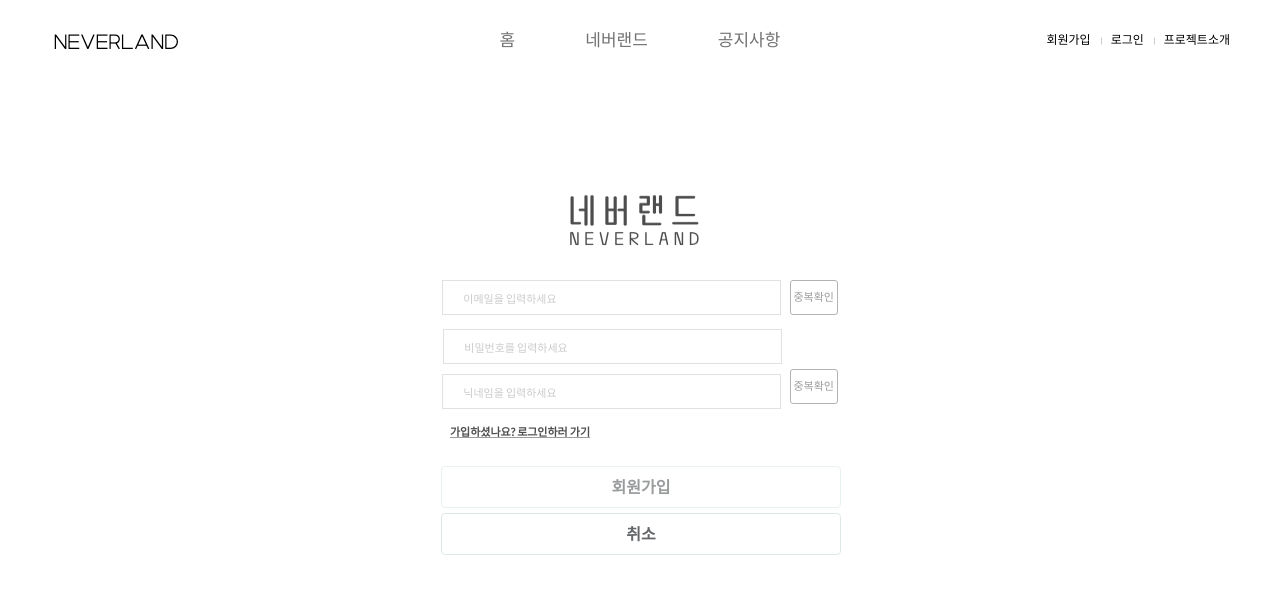
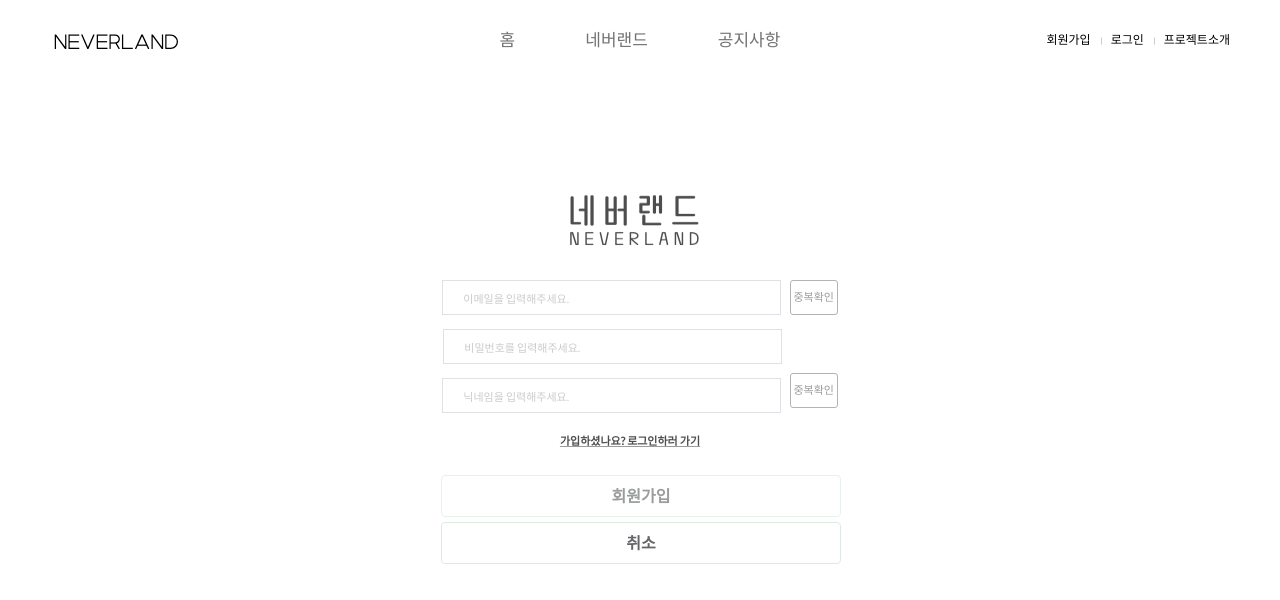
Before and after one commit to superbono/springBoot_Security_Vue.js, a Vue app in the folder src/frontend/: page /join in a window 1280 px wide. Shown: the top 600 px of the page. Built offline with nearby package versions, Linux system fonts and the light colour scheme; a web font is replaced by a local one.

Commit message:
frontend 이메일, 비밀번호, 닉네임 유효성검사 및 디자인

```diff
--- a/src/frontend/src/components/SignupForm.vue
+++ b/src/frontend/src/components/SignupForm.vue
@@ -12,32 +12,47 @@
         <div style="margin-top: -45px;">
           <label for="username"></label>
           <input id="username" type="text" v-model="username" style="border: 1px solid #D1D5D8; width: 85%; height: 35px;
-                                                                      background: #fff;" placeholder="이메일을 입력하세요" autofocus />
+                                                                      background: #fff;" autofocus placeholder="이메일을 입력해주세요." />
           <button type="button" @click="idChk" style="margin-left: 9px;width: 48px; height: 35px; border-radius: 3px; background: #fff; border: 1px solid #949394; font-size: 11px;">중복확인</button>
-          <template v-if="duplicateId == true">
+          <template v-if="duplicateId == true && username != ''">
             <div class="idLog" style="margin-right: 240px; color: #2DB400; margin-top: 4px; font-size: 12px;">{{ idChkMsg }}</div>
           </template>
+          <template v-else-if="duplicateId == false && username != ''">
+            <div class="idLog" style="margin-right: 240px; color: #AF4D4D; margin-top: 4px; font-size: 12px;">{{ idChkMsg }}</div>
+          </template>
+          <template v-else-if="!isUsernameValid && username != ''">
+            <div class="idLog" style="margin-right: 240px; color: #AF4D4D; margin-top: 4px; font-size: 12px;"></div>
+          </template>
           <template v-else>
-            <div class="idLog" style="margin-right: 240px; color: #AF4D4D; margin-top: 4px; font-size: 12px;">{{ idChkMsg }}</div>
+            <div class="idLog" style="margin-right: 240px; color: #AF4D4D; margin-top: 4px; font-size: 12px;"></div>
           </template>
         </div>
         <div>
           <label for="password"></label>
           <input id="password" type="password" v-model="password" style="border: 1px solid #D1D5D8; width: 85%; height: 35px; margin-right: 55px;
-                                                                         background: #fff; margin-top: 10px;" placeholder="비밀번호를 입력하세요" />
+                                                                         background: #fff; margin-top: 10px;" placeholder="비밀번호를 입력해주세요." />
+          <template v-if="password == ''">
+            <div class="pwLog" style="margin-right: 240px; color: #AF4D4D; margin-top: 4px; font-size: 12px;"></div>
+          </template>
         </div>
         <div>
           <label for="nickname"></label>
           <input id="nickname" type="text" v-model="nickname" style="border: 1px solid #D1D5D8; width: 85%; height: 35px;
-                                                                         background: #fff; margin-top: 10px;" placeholder="닉네임을 입력하세요" />
+                                                                         background: #fff; margin-top: 10px;" placeholder="닉네임을 입력해주세요." />
           <button type="button" @click="nickChk" style="margin-left: 9px;width: 48px; height: 35px; border-radius: 3px; background: #fff; border: 1px solid #949394; font-size: 11px;">중복확인</button>
-          <template v-if="duplicateNick == true">
+          <template v-if="duplicateNick == true && nickname != ''">
             <div class="nickLog" style="margin-right: 240px; color: #2DB400; margin-top: 4px; font-size: 12px;">{{ nickChkMsg }}</div>
           </template>
-          <template v-else>
+          <template v-else-if="duplicateNick == false && nickname != ''">
             <div class="nickLog" style="margin-right: 240px; color: #AF4D4D; margin-top: 4px; font-size: 12px;">{{ nickChkMsg }}</div>
           </template>
-          <p class="validation-text" style="margin-top: 8px; margin-right: 105px; font-size: 11px; color: brown">
+          <template v-else-if="!isNicknameValid && nickname != ''">
+            <div class="idLog" style="margin-right: 240px; color: #AF4D4D; margin-top: 4px; font-size: 12px;"></div>
+          </template>
+          <template v-else>
+            <div class="idLog" style="margin-right: 240px; color: #AF4D4D; margin-top: 4px; font-size: 12px;"></div>
+          </template>
+          <p class="validation-text" style="margin-top: 20px; margin-right: 105px; font-weight: bold; font-size: 13px; color: #AF4D4D; margin-left: 10px;">
                 <span class="warning" v-if="!isUsernameValid && username">
                   올바른 형식이 아닙니다. 확인 후 다시 입력해주세요.
                 </span>
@@ -45,12 +60,12 @@
                   비밀번호는 8~16 영문, 숫자를 조합해주세요.
                 </span>
                 <span class="warning" v-else-if="!isNicknameValid && nickname">
-                  한글, 영문으로 닉네임을 입력해주세요.
+                  두글자 이상 한글, 영문으로 닉네임을 입력해주세요.
                 </span>
           </p>
         </div>
     <!--    <button type="submit">회원 가입</button>-->
-        <p style="font-size: 11px; margin-right: 180px; margin-top: 15px; text-decoration: underline">
+        <p style="font-size: 11px; margin-right: -40px; margin-top: 15px; text-decoration: underline">
           <a @click="loginMove" style="cursor: pointer; color: #000; font-weight: bold; font-size: 11px; margin-right: 60px;">가입하셨나요? 로그인하러 가기</a>
         </p>
         <div style="margin-top: 30px;">
--- a/src/frontend/src/utils/validation.js
+++ b/src/frontend/src/utils/validation.js
@@ -9,7 +9,7 @@ function validatePassword(password) {
 }
 
 function validateNickname(nickname) {
-  var regExp = /^[a-zA-Zㄱ-힣][a-zA-Zㄱ-힣 ]*$/;
+  var regExp = /^[a-zA-Zㄱ-힣][a-zA-Zㄱ-힣 ]{2,10}$/;
   return regExp.test(nickname);
 }
 
```
